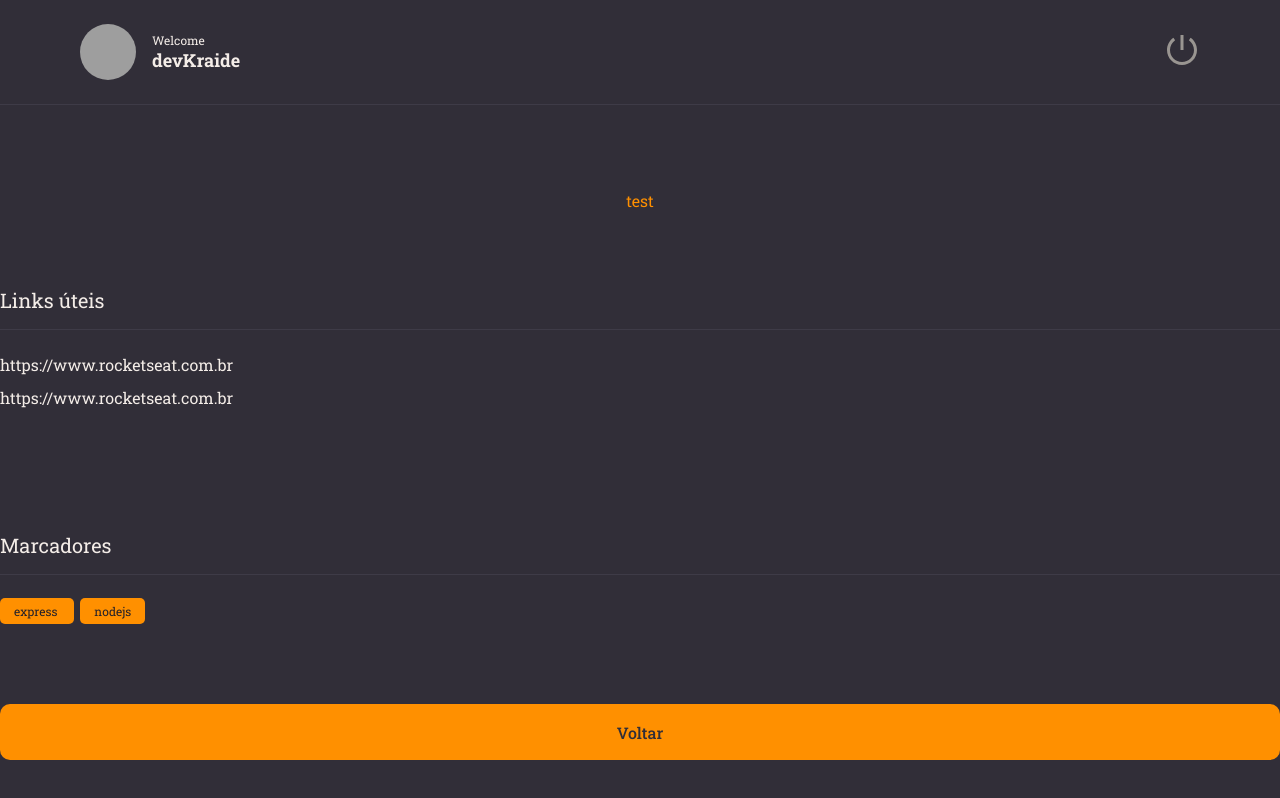
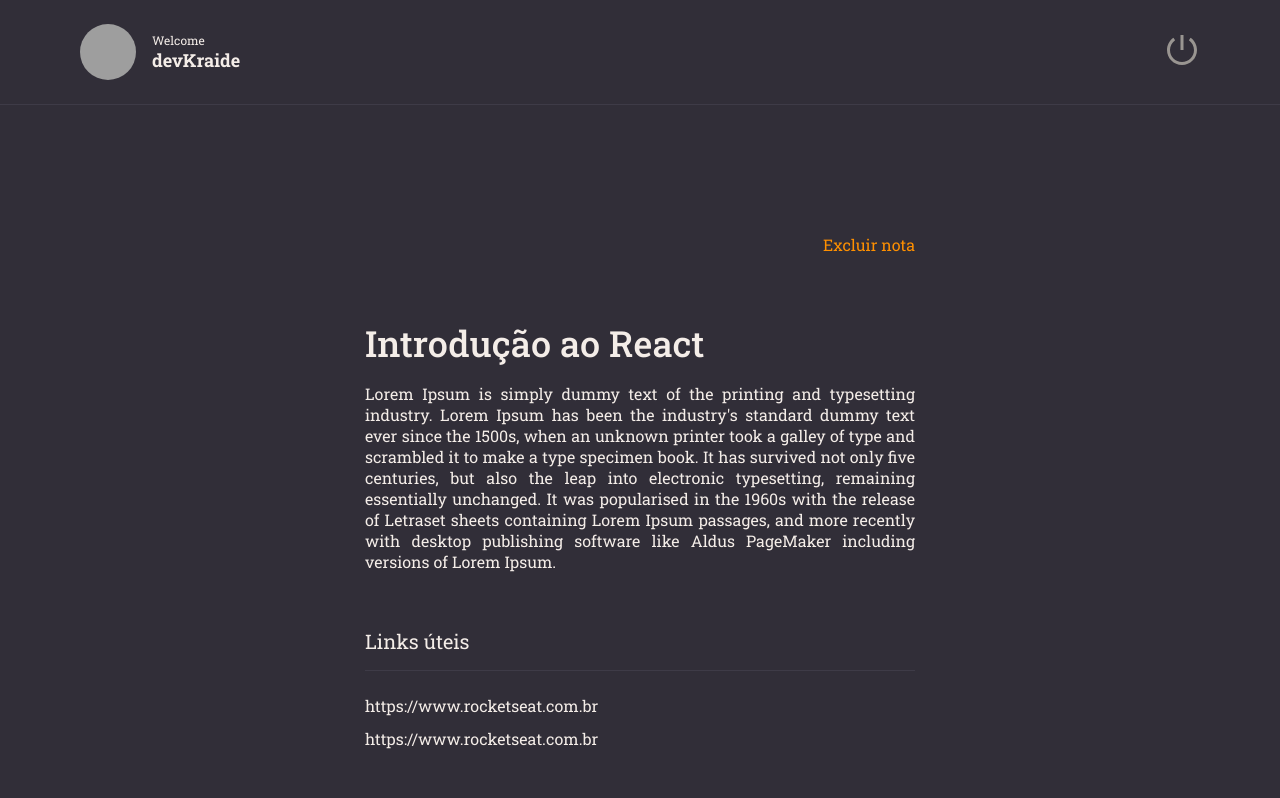
Before and after one commit to devKraide/rocketnotes, a React (Vite) app: page / in a window 1280 px wide. Built offline with nearby package versions, Linux system fonts and the light colour scheme; grey boxes are pictures that could not be loaded.

Commit message:
updating interface  and page layout

```diff
--- a/src/pages/Details/index.jsx
+++ b/src/pages/Details/index.jsx
@@ -1,7 +1,7 @@
 //import { Fragment } from "react";
 // fragment is a wrapper that allows you to return multiple elements without adding a div. The con of using a fragment is that it doesn't support keys or attributes => styled-components. Different from a div.
 
-import { Container, Links } from "./styles.js";
+import { Container, Links, Content } from "./styles.js";
 
 import { Button } from "../../components/Button";
 import { Header } from "../../components/Header";
@@ -16,7 +16,15 @@
 
       <Header />
 
-      <ButtonText title="test"/>
+      <main>
+        <Content>
+
+          <ButtonText title="Excluir nota" />
+
+          <h1> Introdução ao React</h1>
+
+          <p>Lorem Ipsum is simply dummy text of the printing and typesetting industry. Lorem Ipsum has been the industry's standard dummy text ever since the 1500s, when an unknown printer took a galley of type and scrambled it to make a type specimen book. It has survived not only five centuries, but also the leap into electronic typesetting, remaining essentially unchanged. It was popularised in the 1960s with the release of Letraset sheets containing Lorem Ipsum passages, and more recently with desktop publishing software like Aldus PageMaker including versions of Lorem Ipsum.
+          </p>
 
           <Section title="Links úteis">
             <Links>
@@ -34,13 +42,16 @@
 
           <Section title="Marcadores">
 
-        <Tag title ="express "/>
-        <Tag title =" nodejs"/>
+            <Tag title="express " />
+            <Tag title=" nodejs" />
 
           </Section>
 
           <Button title="Voltar" />
 
+        </Content>
+      </main>
+
     </Container>
   )
 }
--- a/src/pages/Details/styles.js
+++ b/src/pages/Details/styles.js
@@ -10,6 +10,12 @@
   grid-template-areas:
   "header"
   "content";
+
+  > main {
+    grid-area: content;
+    overflow-y: scroll;
+    padding: 64px 0;
+  }
 
 `;
 
@@ -26,3 +32,30 @@
   }
 
 `;
+
+export const Content = styled.div`
+
+  display: flex;
+  flex-direction: column;
+
+  max-width: 550px;
+  margin: 0 auto;
+
+
+  > button:first-child {
+    align-self: flex-end;
+  }
+
+  > h1 {
+    font-size: 36px;
+    font-weight: 500;
+    padding-top: 64px;
+  }
+
+  > p {
+    font-size: 16px;
+    margin-top: 16px;
+    text-align: justify;
+  }
+
+`;
```
Lines whose indentation alone changed are shown as unchanged.
